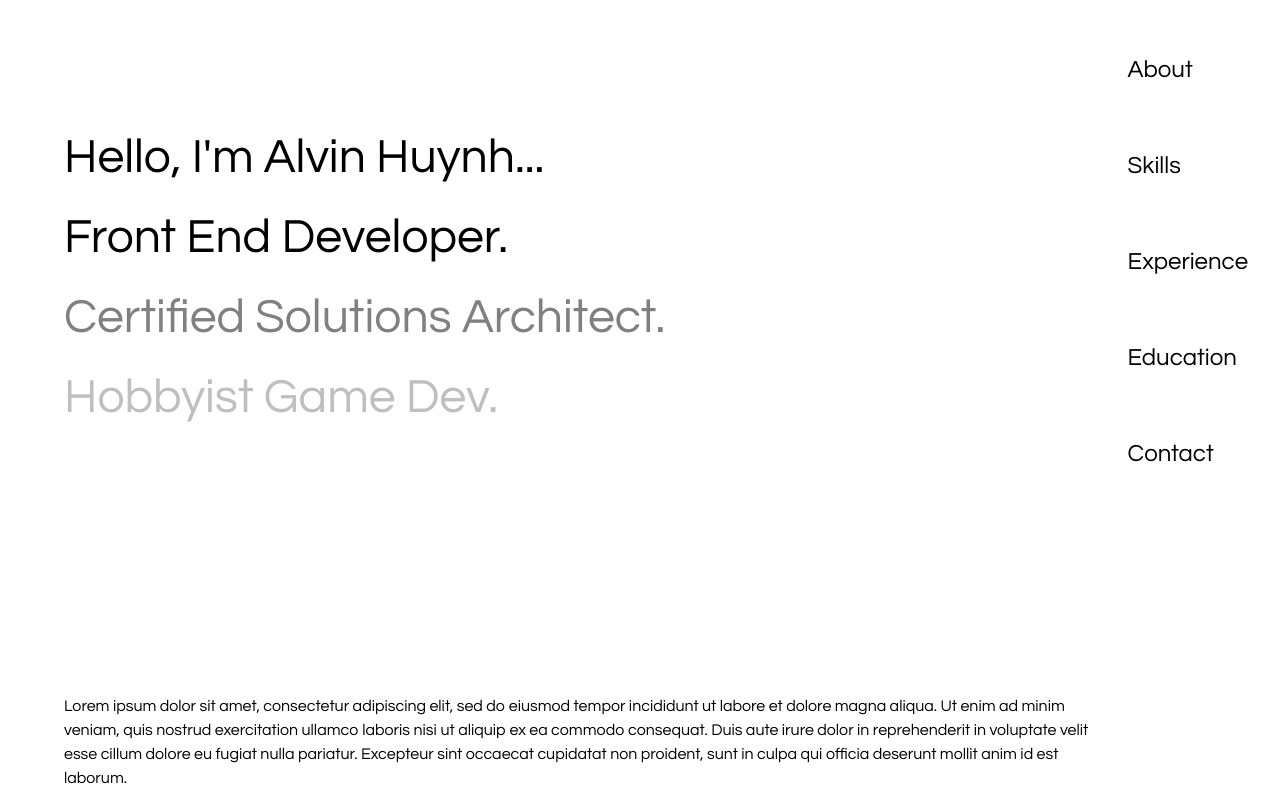
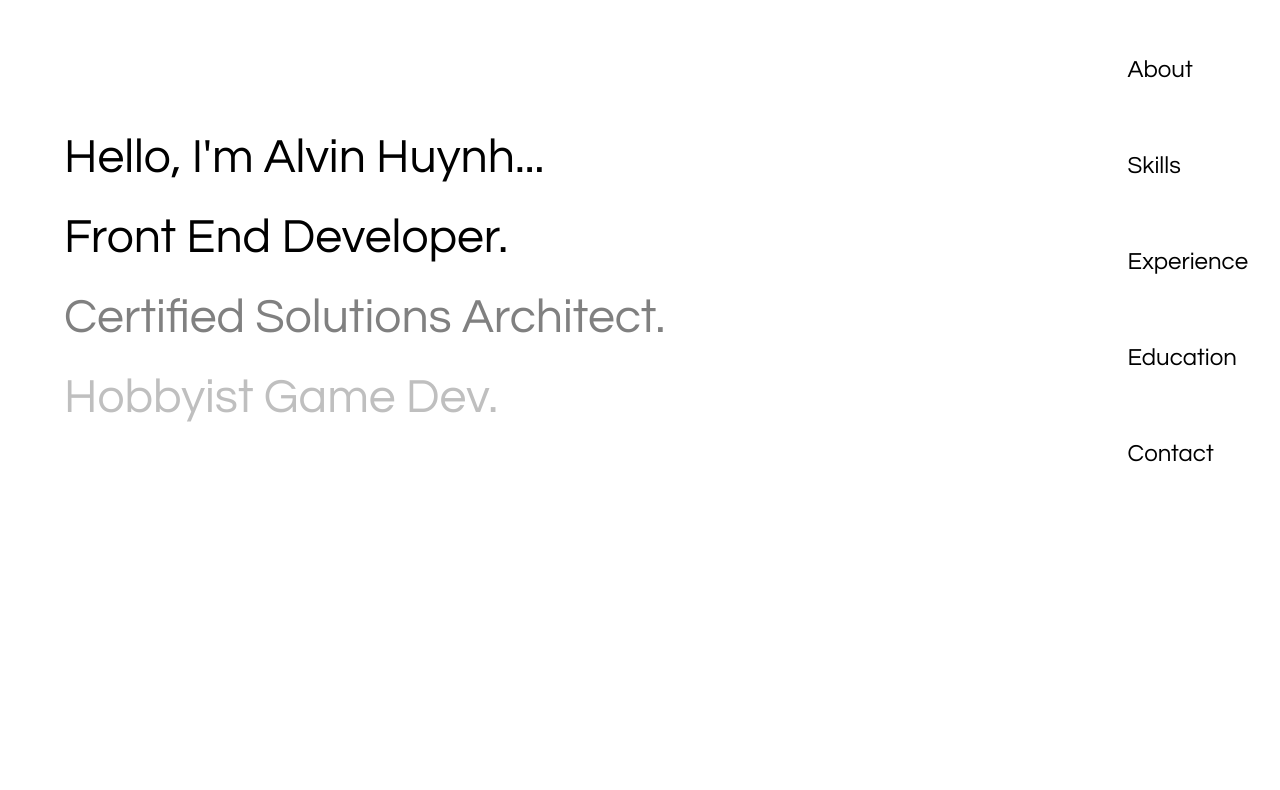
Before and after one commit to ahuynh15/personal-site, a Next.js app: page / in a window 1280 px wide. Shown: the part 106-896 px from the top of the page. After the commit the page ends 800 px from the top, so only its background shows below. Built offline with nearby package versions, Linux system fonts and the light colour scheme.

Commit message:
clean up placeholder text

```diff
--- a/src/pages/index.js
+++ b/src/pages/index.js
@@ -11,20 +11,13 @@
         <link rel="icon" href="/favicon.ico" />
       </Head>
 
-      <main className="flex h-full">
+      <main className="flex justify-between h-full">
+        {/* Content */}
         <div className="ml-16">
           <HomePageWrapper />
-          <div>
-            Lorem ipsum dolor sit amet, consectetur adipiscing elit, sed do
-            eiusmod tempor incididunt ut labore et dolore magna aliqua. Ut enim
-            ad minim veniam, quis nostrud exercitation ullamco laboris nisi ut
-            aliquip ex ea commodo consequat. Duis aute irure dolor in
-            reprehenderit in voluptate velit esse cillum dolore eu fugiat nulla
-            pariatur. Excepteur sint occaecat cupidatat non proident, sunt in
-            culpa qui officia deserunt mollit anim id est laborum.
-          </div>
         </div>
 
+        {/* Fixed Sidebar */}
         <Sidebar
           anchors={[
             { name: "About", target: "about" },
```
